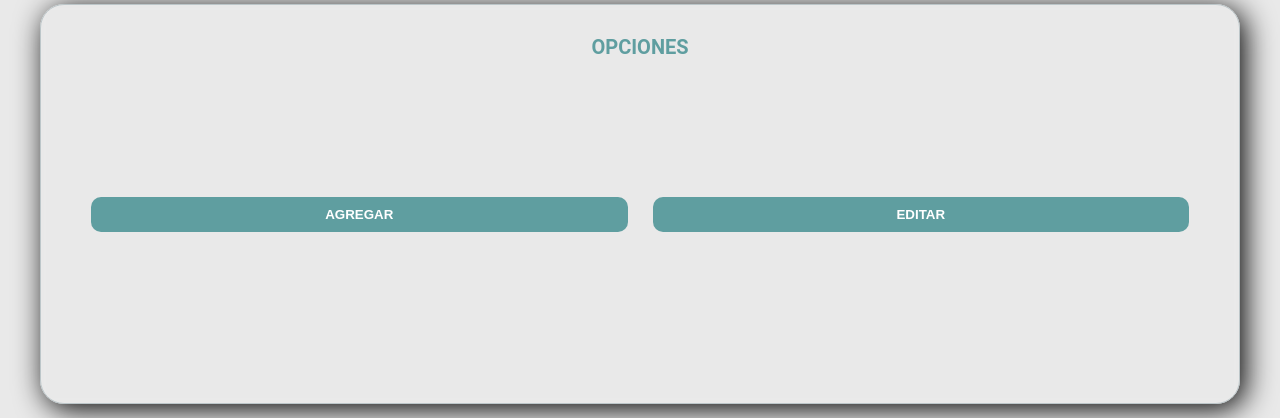
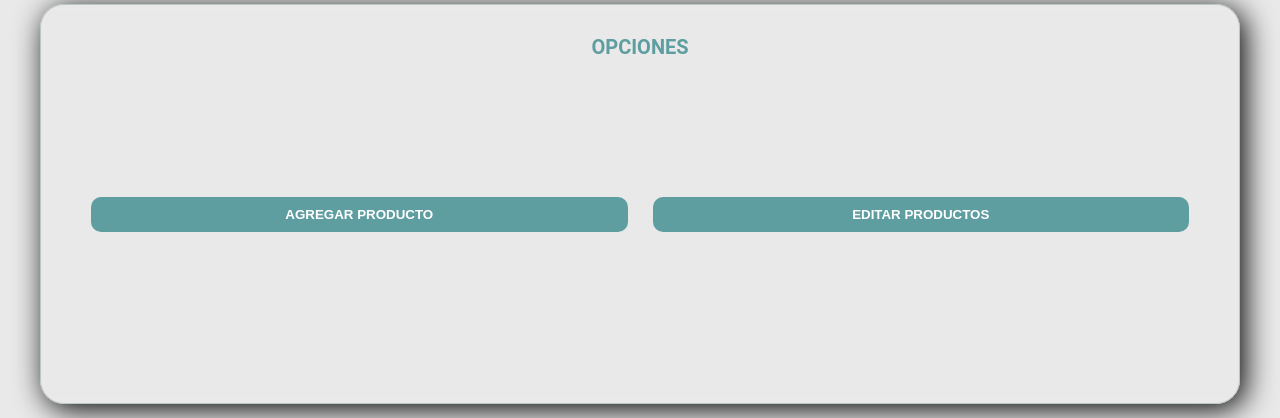
Before and after one commit to xFlameLiq/HTTP, a PHP site: page /panelAdministrador.html in a window 1280 px wide. Shown: the part 146-564 px from the top of the page. Run offline with PHP 8.4, Linux system fonts and the light colour scheme; some libraries are stand-ins or nearby versions.

Commit message:
agregacion de transform en botones de panel de administrador

```diff
--- a/css/adminPanel.css
+++ b/css/adminPanel.css
@@ -80,4 +80,5 @@ img {
     outline: 1px solid cadetblue;
     background-color: #fff;
     color: cadetblue;
+    transform: scale(0.9);
 }
--- a/panelAdministrador.html
+++ b/panelAdministrador.html
@@ -36,10 +36,10 @@
   <h1 class="title">OPCIONES</h1>
     <div class="options">
         <div>
-            <a href="registrarProducto.html"><button>AGREGAR</button></a>
+            <a  class="add" href="registrarProducto.html"><button>AGREGAR PRODUCTO</button></a>
         </div>
         <div>
-        <a href="editarProducto.php"><button>EDITAR</button></a>
+        <a href="editarProducto.php"><button>EDITAR PRODUCTOS</button></a>
         </div>
     </div>
 
```
